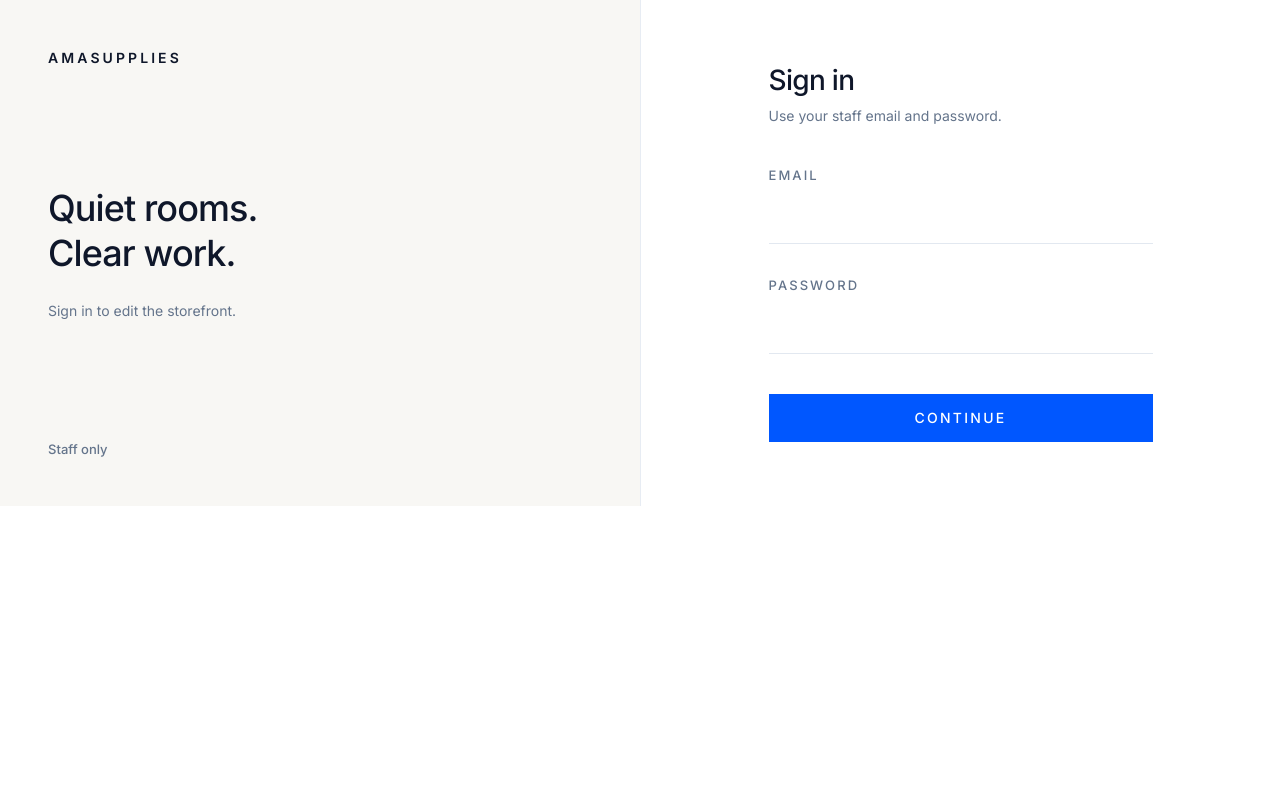
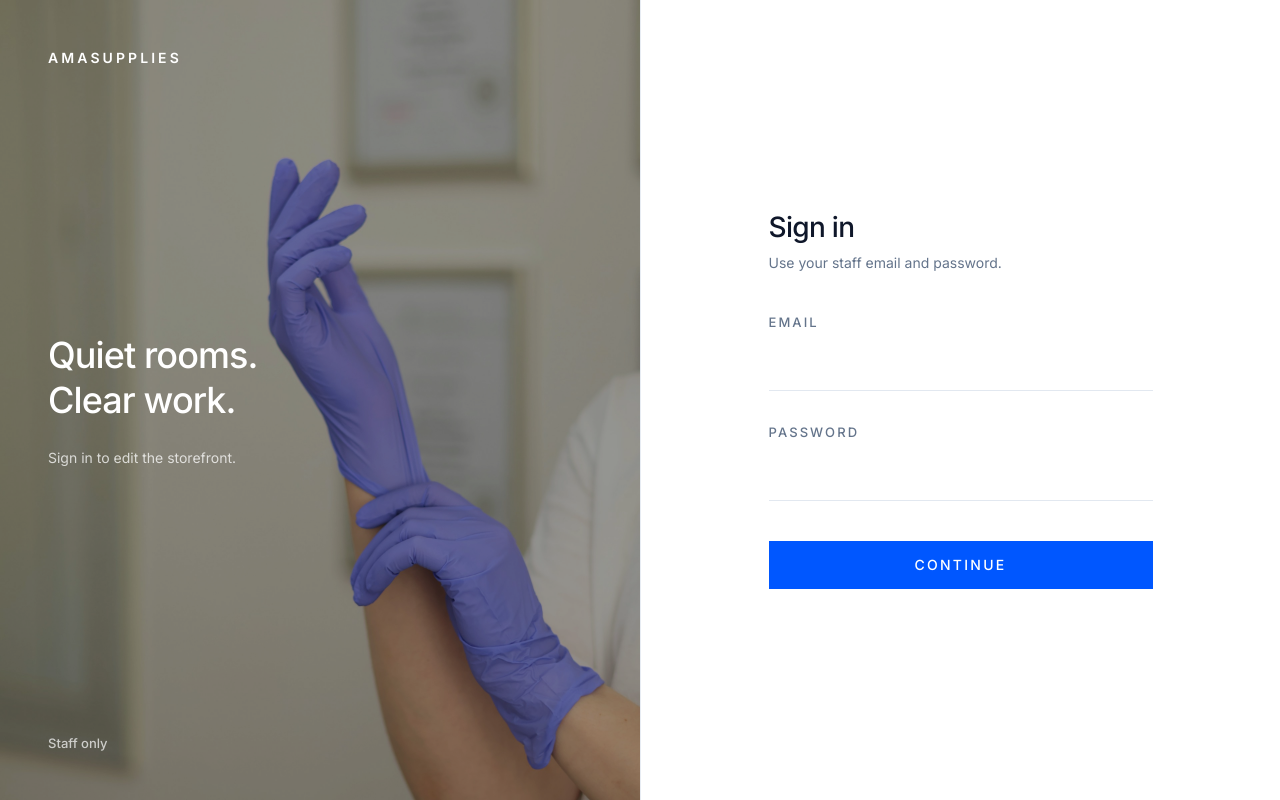
Before and after one commit to TikHayrumyan/amasupplies, a Next.js app: page /login in a window 1280 px wide. Built offline with nearby package versions, Linux system fonts and the light colour scheme.

Commit message:
Update AuthLayout and LoginPage components for improved layout and styling; adjust height classes and enhance background elements for better visual presentation.

```diff
--- a/app/(auth)/layout.tsx
+++ b/app/(auth)/layout.tsx
@@ -2,6 +2,6 @@ export default function AuthLayout({
   children,
 }: LayoutProps<"/">) {
   return (
-    <div className="min-h-full bg-surface text-foreground">{children}</div>
+    <div className="flex-1 min-h-screen bg-surface text-foreground">{children}</div>
   );
 }
--- a/app/(auth)/login/page.tsx
+++ b/app/(auth)/login/page.tsx
@@ -14,22 +14,27 @@ export default async function LoginPage({
   const next = typeof params.next === "string" ? params.next : "/dashboard";
 
   return (
-    <div className="grid min-h-full lg:grid-cols-2">
-      <div className="hidden flex-col justify-between bg-surface px-12 py-12 lg:flex">
-        <p className="text-sm font-semibold tracking-[0.22em] uppercase">
+    <div className="grid min-h-screen lg:grid-cols-2">
+      <div className="relative hidden flex-col justify-between overflow-hidden px-12 py-12 text-white lg:flex">
+        <div
+          className="absolute inset-0 bg-cover bg-center"
+          style={{ backgroundImage: "url('/dashboard/login-bg.jpg')" }}
+        />
+        <div className="absolute inset-0 bg-black/40" />
+        <p className="relative text-sm font-semibold tracking-[0.22em] uppercase">
           AmaSupplies
         </p>
-        <div className="max-w-sm">
+        <div className="relative max-w-sm">
           <p className="text-4xl font-medium leading-tight tracking-tight">
             Quiet rooms.
             <br />
             Clear work.
           </p>
-          <p className="mt-6 text-sm leading-relaxed text-muted-foreground">
+          <p className="mt-6 text-sm leading-relaxed text-white/75">
             Sign in to edit the storefront.
           </p>
         </div>
-        <p className="caption text-muted-foreground">Staff only</p>
+        <p className="relative caption text-white/70">Staff only</p>
       </div>
 
       <div className="flex items-center justify-center bg-background px-6 py-16 lg:border-l lg:border-border/80 lg:px-16">
```
Also changed, not shown: public/dashboard/login-bg.jpg (added).
